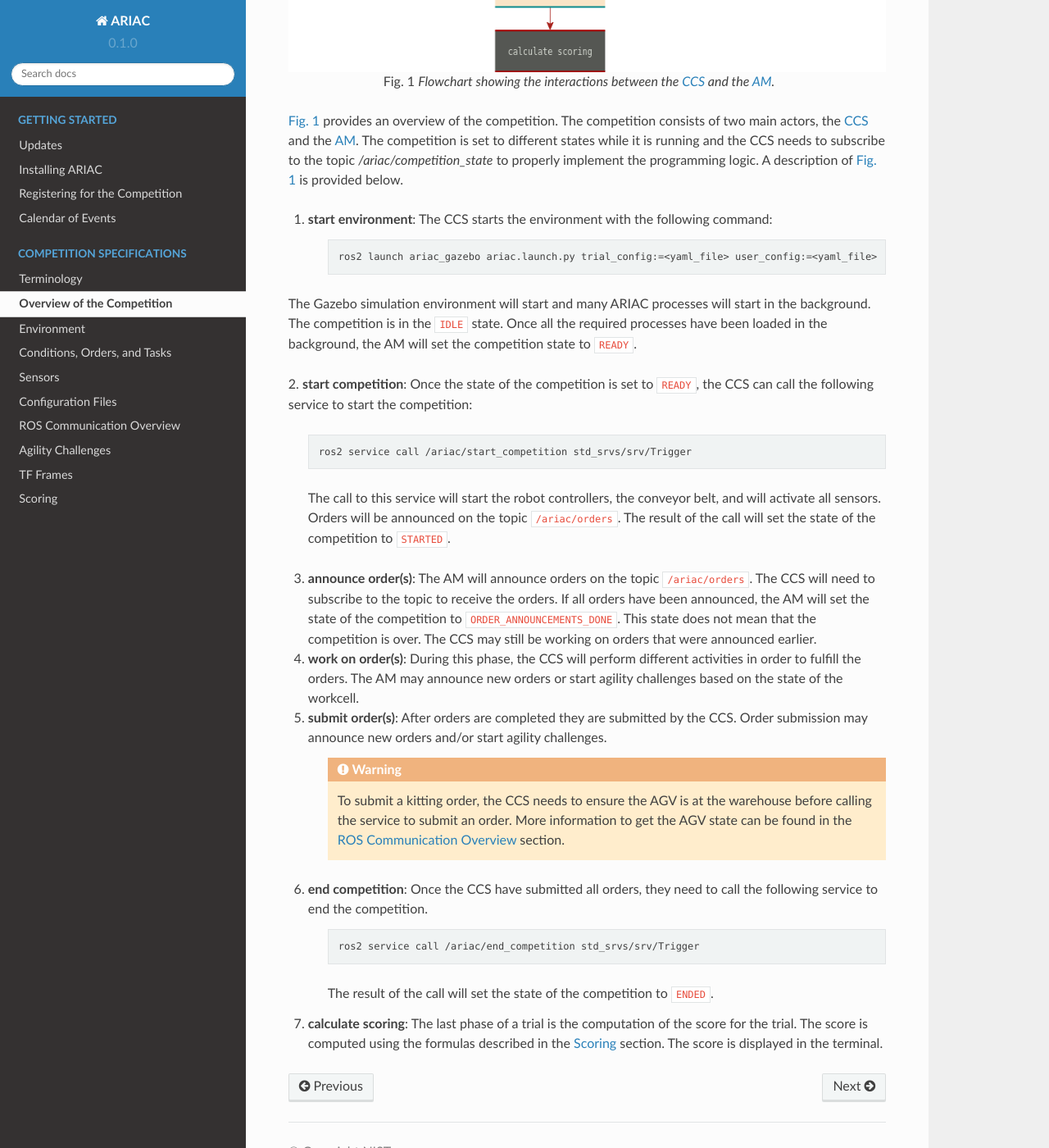
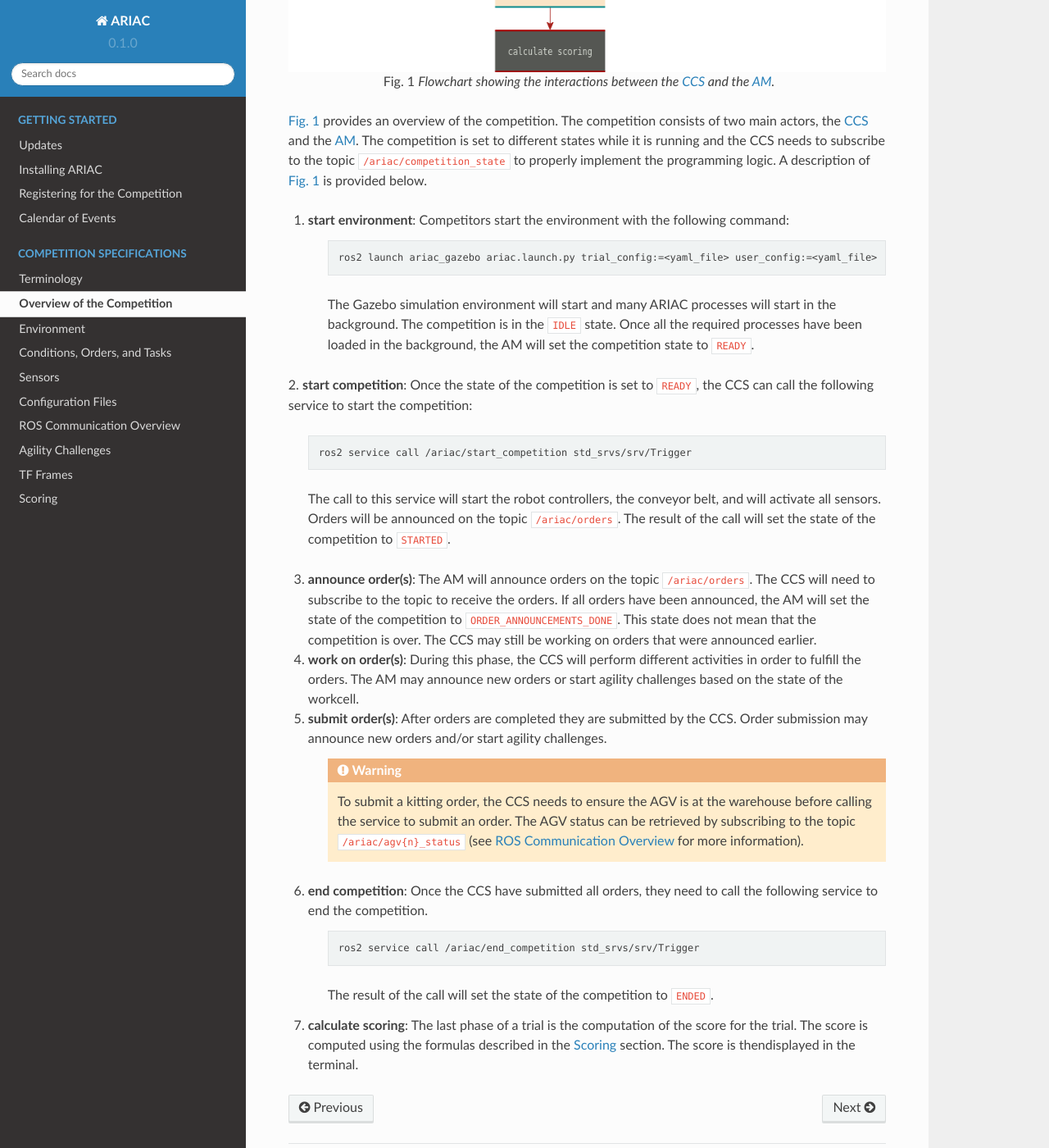
Before and after one commit to usnistgov/ARIAC, a Sphinx documentation site: the page built from docs/competition/overview.rst, in a window 1280 px wide and 1400 px high, scrolled down 704 px. Shown: the whole window at 82% size. Built offline with Sphinx 7.4.7 and the Read the Docs theme 2.0.0, drawn with Linux system fonts in a browser that asks for light colours.

```diff
--- a/docs/competition/overview.rst
+++ b/docs/competition/overview.rst
@@ -17,18 +17,18 @@
 
 :numref:`flowchart` provides an overview of the competition.
 The competition consists of two main actors, the :term:`CCS<Competitor Control System (CCS)>` and the :term:`AM<ARIAC Manager (AM)>`.
-The competition is set to different states while it is running and the CCS needs to subscribe to the topic `/ariac/competition_state` to properly implement the programming logic.
+The competition is set to different states while it is running and the CCS needs to subscribe to the topic ``/ariac/competition_state`` to properly implement the programming logic.
 A description of :numref:`flowchart` is provided below.
 
-1. **start environment**: The CCS starts the environment with the following command:
+1. **start environment**: Competitors start the environment with the following command:
 
     .. code-block:: bash
 
         ros2 launch ariac_gazebo ariac.launch.py trial_config:=<yaml_file> user_config:=<yaml_file>
 
 
-The Gazebo simulation environment will start and many ARIAC processes will start in the background. The competition is in the ``IDLE`` state.
-Once all the required processes have been loaded in the background, the AM will set the competition state to ``READY``.
+    The Gazebo simulation environment will start and many ARIAC processes will start in the background. The competition is in the ``IDLE`` state.
+    Once all the required processes have been loaded in the background, the AM will set the competition state to ``READY``.
 
 2. **start competition**: Once the state of the competition is set to ``READY``,
 the CCS can call the following service to start the competition:
@@ -48,7 +48,7 @@
     .. warning::
 
         To submit a kitting order, the CCS needs to ensure the AGV is at the warehouse before calling the service to submit an order.
-        More information to get the AGV state can be found in the :ref:`COMMUNICATIONS` section.
+        The AGV status can be retrieved by subscribing to the topic ``/ariac/agv{n}_status`` (see :ref:`COMMUNICATIONS` for more information).
 
 6. **end competition**: Once the CCS have submitted all orders, they need to call the following service to end the competition.
 
@@ -59,4 +59,4 @@
 
     The result of the call will set the state of the competition to ``ENDED``.
 
-7. **calculate scoring**: The last phase of a trial is the computation of the score for the trial. The score is computed using the formulas described in the :ref:`SCORING` section. The score is displayed in the terminal.
+7. **calculate scoring**: The last phase of a trial is the computation of the score for the trial. The score is computed using the formulas described in the :ref:`SCORING` section. The score is thendisplayed in the terminal.
```
